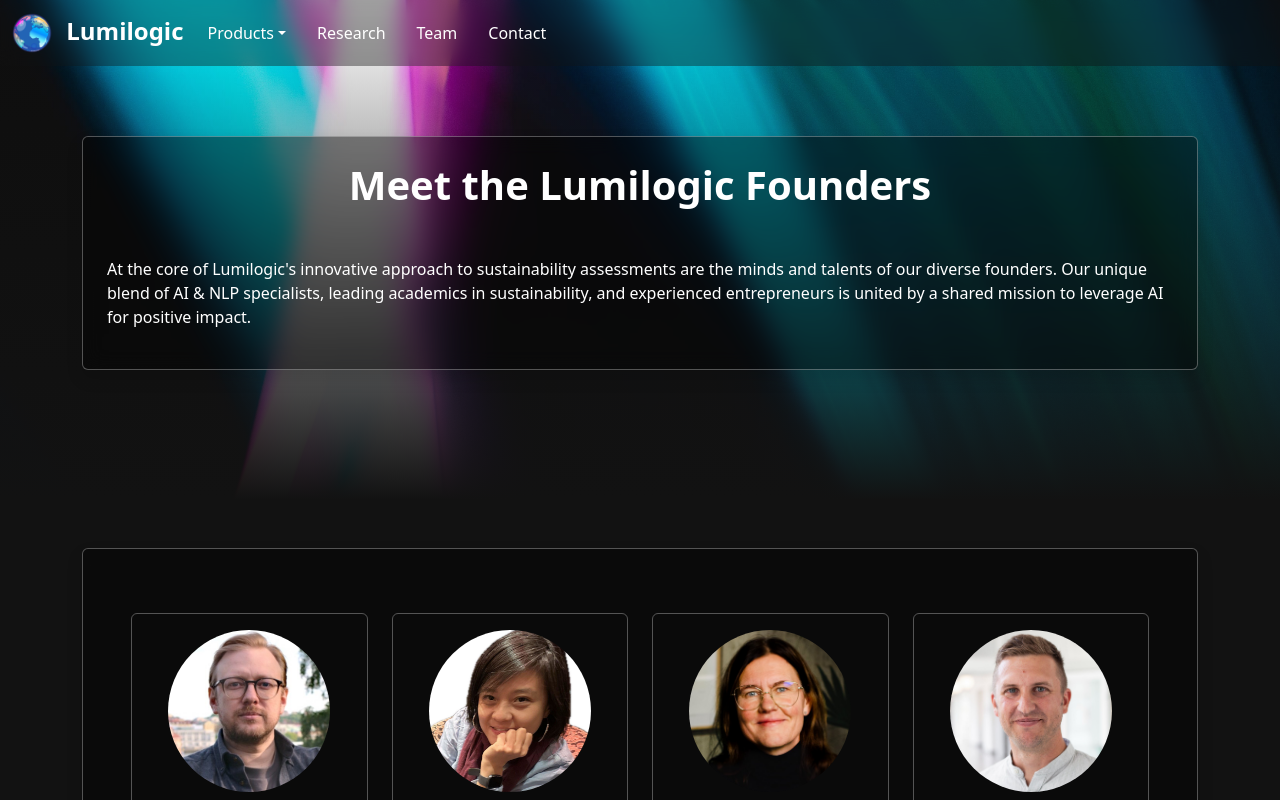
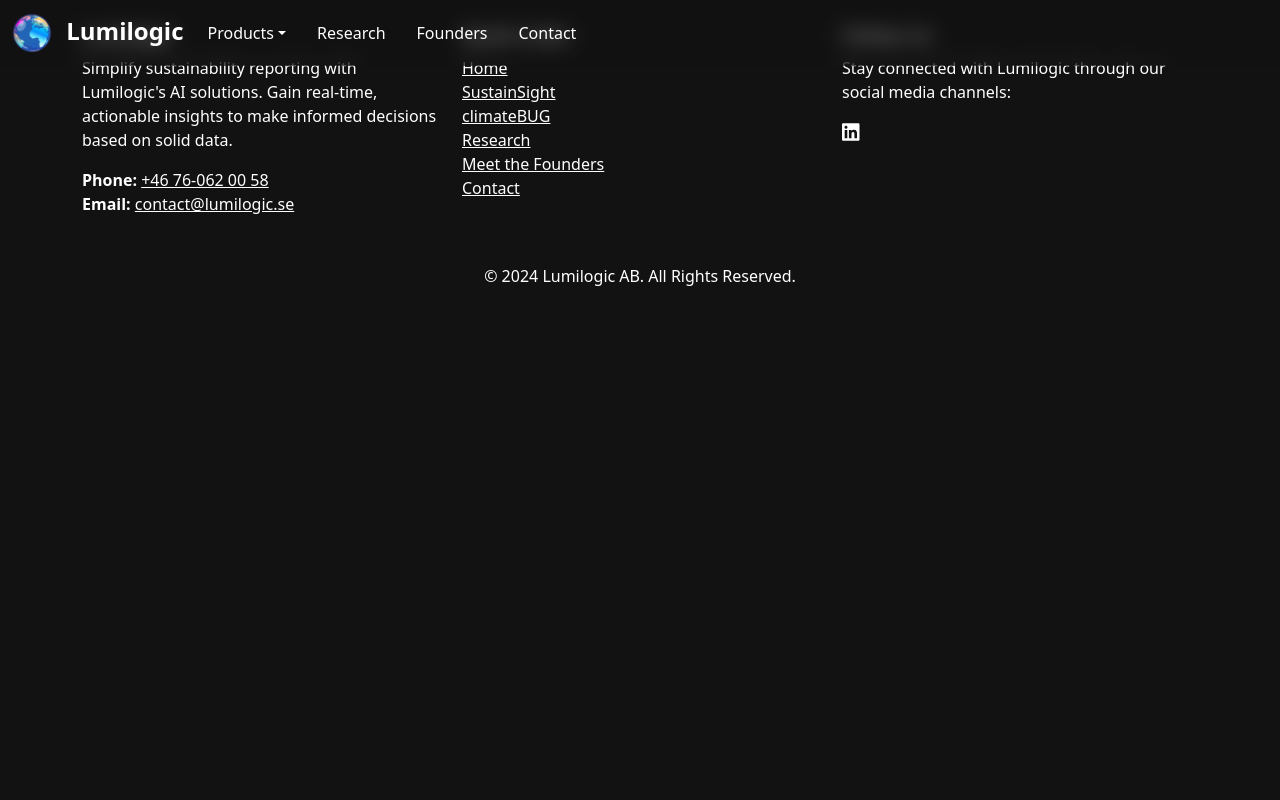
Before and after one commit to lumilogic/lumilogic.se, a React (Vite) app: page /#/team in a window 1280 px wide. Shown: the top 800 px of the page. Built offline with nearby package versions, Linux system fonts and the light colour scheme.

Commit message:
team -> founders

```diff
--- a/src/components/Footer/Footer.jsx
+++ b/src/components/Footer/Footer.jsx
@@ -31,7 +31,7 @@
                             <li><a href="/#sustainsight" className="text-white">SustainSight</a></li>
                             <li><a href="/#climatebug" className="text-white">climateBUG</a></li>
                             <li><a href="/#research" className="text-white">Research</a></li>
-                            <li><a href="/#team" className="text-white">Meet the Team</a></li>
+                            <li><a href="/#founders" className="text-white">Meet the Founders</a></li>
                             <li><a href="/#contact" className="text-white">Contact</a></li>
                         </ul>
                     </div>
--- a/src/components/Navbar/Navbar.jsx
+++ b/src/components/Navbar/Navbar.jsx
@@ -42,7 +42,7 @@
                             <Link className="nav-link" to="/research">Research</Link>
                         </li>
                         <li className="nav-item">
-                            <Link className="nav-link" to="/team">Team</Link>
+                            <Link className="nav-link" to="/founders">Founders</Link>
                         </li>
                         <li className="nav-item">
                             <Link className="nav-link" to="/contact">Contact</Link>
--- a/src/views/index.jsx
+++ b/src/views/index.jsx
@@ -82,8 +82,8 @@
                     <div className='row'>
                         <div className='col'>
                             <div className="text-center mt-4">
-                                <Link to="/team" className="btn btn-secondary">
-                                    Meet the Team
+                                <Link to="/founders" className="btn btn-secondary">
+                                    Meet the Founders
                                 </Link>
                             </div>
                         </div>
```
Also changed, not shown: src/views/Founders.jsx (renamed from src/views/Team.jsx).
